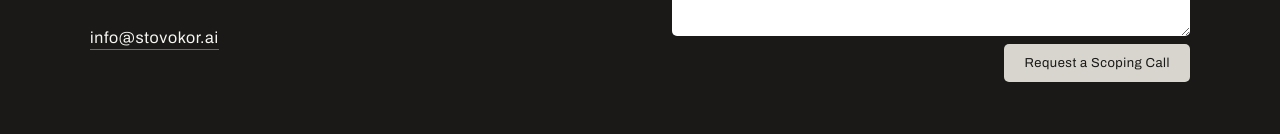
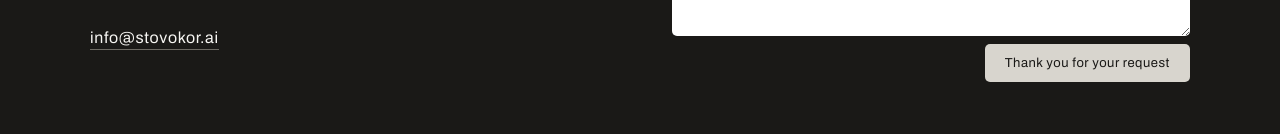
Before and after one commit to stephenharpster/Stovokor-website, a website: page index.html in a window 1280 px wide. Shown: the part 4850-4984 px from the top of the page. Drawn offline with Linux system fonts and the light colour scheme.

Commit message:
Update the contact button label.
Co-authored-by: Cursor <cursoragent@cursor.com>

```diff
--- a/index.html
+++ b/index.html
@@ -437,7 +437,7 @@
       <input type="text" name="company" placeholder="Company / headcount" maxlength="160" autocomplete="organization" />
       <textarea name="message" rows="4" maxlength="4000" placeholder="Roughly how many systems are in the estate, and what is driving the timing?"></textarea>
       <input class="hp" type="text" name="_gotcha" tabindex="-1" autocomplete="off" aria-hidden="true" />
-      <button type="submit">Request a Scoping Call</button>
+      <button type="submit">Thank you for your request</button>
     </form>
     <div id="form-success" class="form-success" role="status" aria-live="polite">
       <h3>Cheers — we got it.</h3>
```
